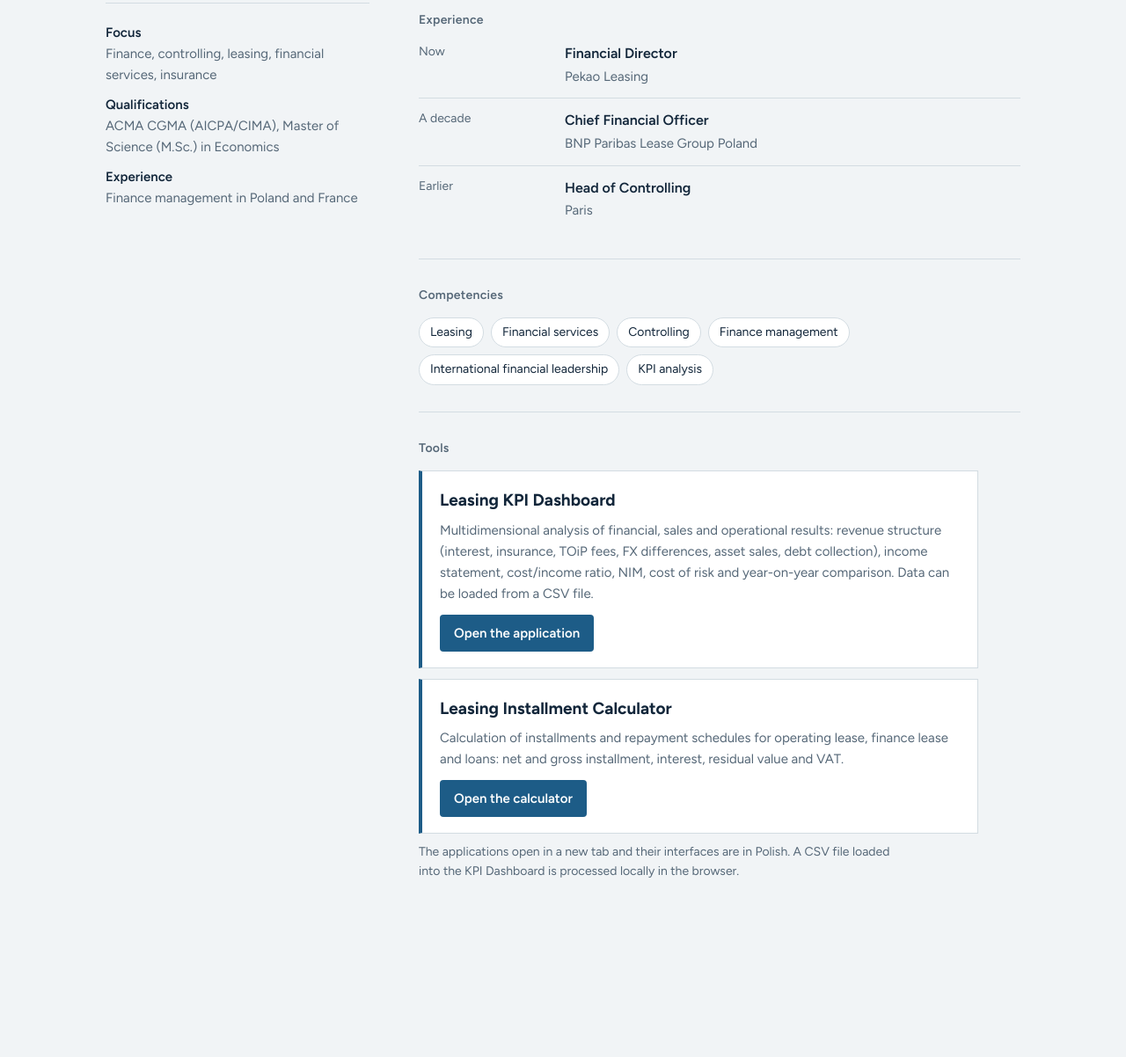
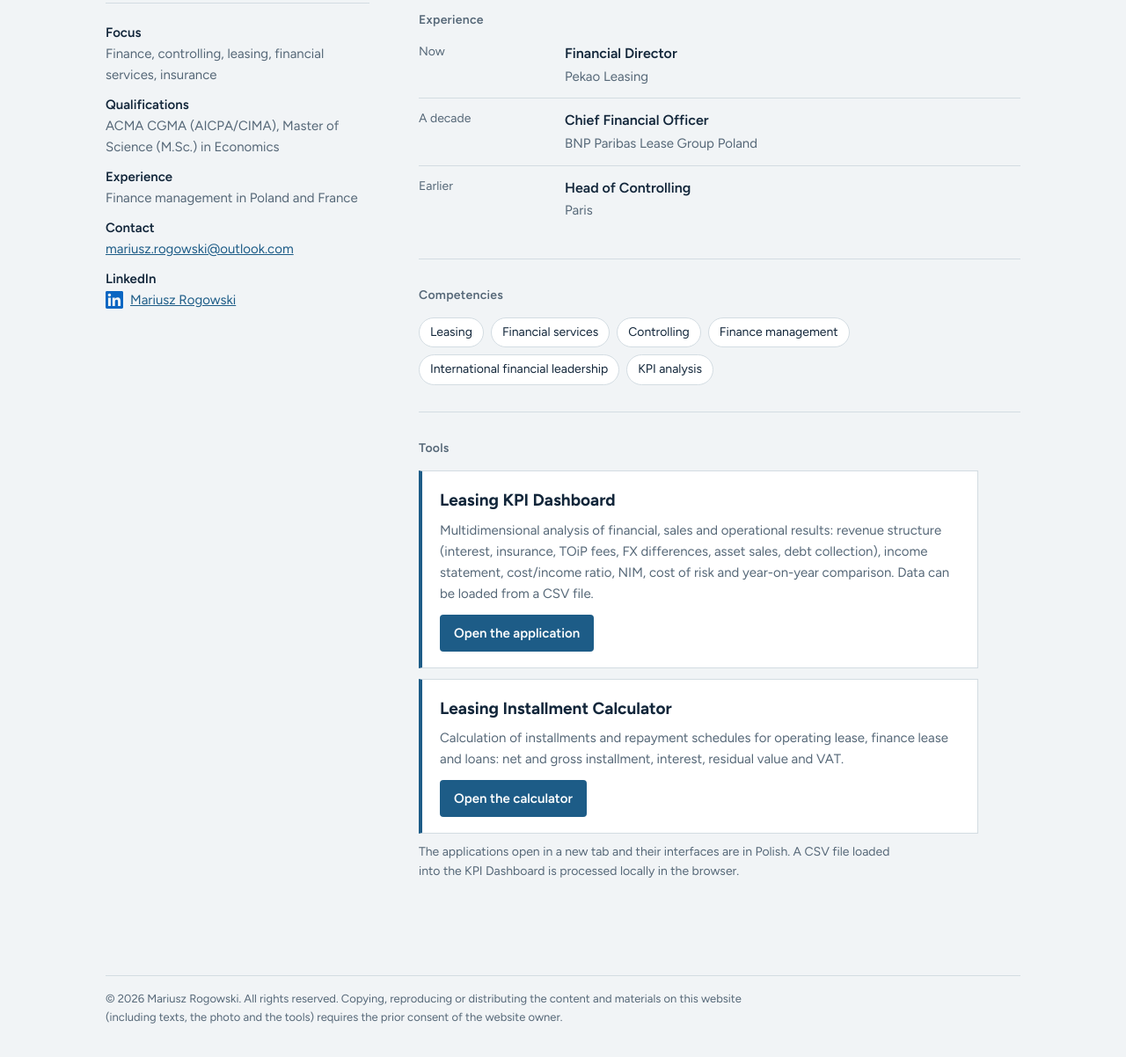
Before and after one commit to marogowski/my-first-domain, a plain HTML site: page index.html in a window 1280 px wide. Shown: the part 428-1630 px from the top of the page at 88% size. Before the commit the page ends 1537 px from the top, so only its background shows below. Drawn offline with Linux system fonts and the light colour scheme.

Commit message:
Add files via upload

```diff
--- a/index.html
+++ b/index.html
@@ -50,6 +50,13 @@ p{margin:0 0 12px;max-width:62ch}
 .lang button{border:0;background:var(--sf);color:var(--mu);padding:6px 14px;font:inherit;font-size:14px;font-weight:600;cursor:pointer;min-height:34px}
 .lang button[aria-pressed="true"]{background:var(--ac);color:#fff}
 .app+.app{margin-top:12px}
+.legal{grid-column:1/-1;border-top:1px solid var(--ln);padding-top:16px;margin-top:8px;color:var(--mu);font-size:13px}
+.legal p{margin:0;max-width:90ch}
+.facts a{word-break:break-word}
+.facts a.li{display:inline-flex;align-items:center;gap:8px}
+.facts .li svg{width:20px;height:20px;flex:none;fill:#0A66C2}
+@media (prefers-color-scheme:dark){:root:not([data-theme="light"]) .facts .li svg{fill:var(--ac)}}
+:root[data-theme="dark"] .facts .li svg{fill:var(--ac)}
 </style>
 </head>
 <body>
@@ -63,6 +70,8 @@ p{margin:0 0 12px;max-width:62ch}
    <li><b data-en="Focus">Obszar</b><span data-en="Finance, controlling, leasing, financial services, insurance">Finanse, controlling, leasing, usługi finansowe, ubezpieczenia</span></li>
    <li><b data-en="Qualifications">Kwalifikacje</b><span data-en="ACMA CGMA (AICPA/CIMA), Master of Science (M.Sc.) in Economics">ACMA CGMA (AICPA/CIMA), Master of Science (M.Sc.) in Economics</span></li>
    <li><b data-en="Experience">Doświadczenie</b><span data-en="Finance management in Poland and France">Zarządzanie finansami w Polsce i we Francji</span></li>
+   <li><b data-en="Contact">Kontakt</b><span><a href="mailto:mariusz.rogowski@outlook.com">mariusz.rogowski@outlook.com</a></span></li>
+   <li><b>LinkedIn</b><span><a class="li" href="https://www.linkedin.com/in/m-rogowski/" target="_blank" rel="noopener noreferrer"><svg viewBox="0 0 24 24" aria-hidden="true" focusable="false"><path d="M20.447 20.452h-3.554v-5.569c0-1.328-.027-3.037-1.852-3.037-1.853 0-2.136 1.445-2.136 2.939v5.667H9.351V9h3.414v1.561h.046c.477-.9 1.637-1.85 3.37-1.85 3.601 0 4.267 2.37 4.267 5.455v6.286zM5.337 7.433c-1.144 0-2.063-.926-2.063-2.065 0-1.138.92-2.063 2.063-2.063 1.14 0 2.064.925 2.064 2.063 0 1.139-.925 2.065-2.064 2.065zm1.782 13.019H3.555V9h3.564v11.452zM22.225 0H1.771C.792 0 0 .774 0 1.729v20.542C0 23.227.792 24 1.771 24h20.451C23.2 24 24 23.227 24 22.271V1.729C24 .774 23.2 0 22.222 0h.003z"/></svg>Mariusz Rogowski</a></span></li>
   </ul>
  </aside>
 
@@ -104,6 +113,7 @@ p{margin:0 0 12px;max-width:62ch}
    <p class="sm" data-en="The applications open in a new tab and their interfaces are in Polish. A CSV file loaded into the KPI Dashboard is processed locally in the browser.">Aplikacje otwierają się w nowej karcie, a ich interfejs jest po polsku. Plik CSV wczytany w Panelu KPI jest przetwarzany lokalnie w przeglądarce.</p>
   </section>
  </main>
+ <footer class="legal"><p data-en="© 2026 Mariusz Rogowski. All rights reserved. Copying, reproducing or distributing the content and materials on this website (including texts, the photo and the tools) requires the prior consent of the website owner.">© 2026 Mariusz Rogowski. Wszelkie prawa zastrzeżone. Kopiowanie, powielanie i rozpowszechnianie treści oraz materiałów zamieszczonych na tej stronie (w tym tekstów, zdjęcia i narzędzi) wymaga uprzedniej zgody właściciela strony.</p></footer>
 </div>
 <script>
 (function(){
```
